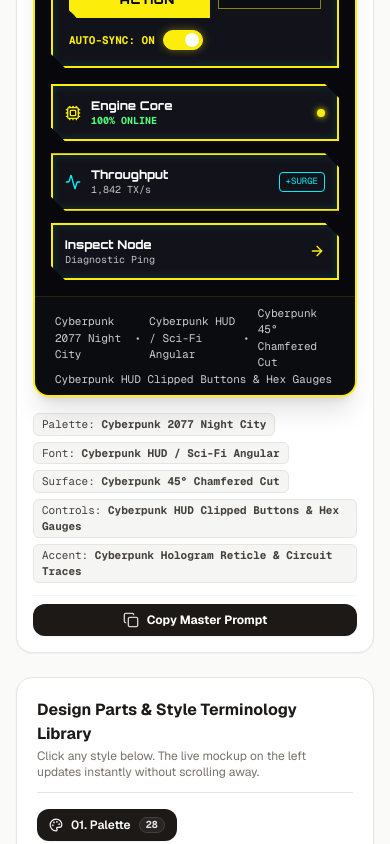
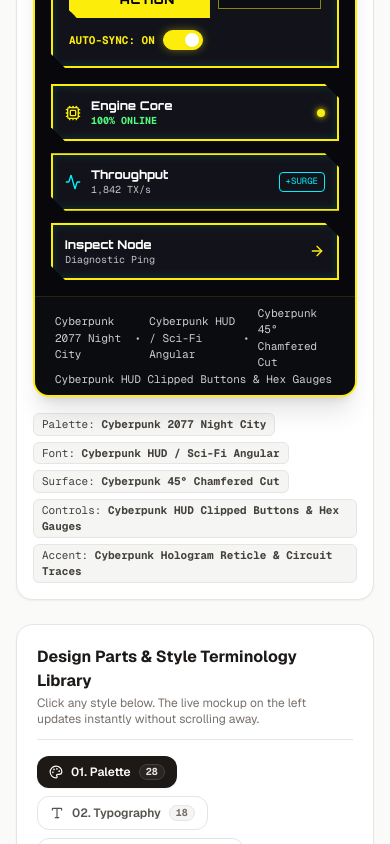
Before and after one commit to butageek/archetype, a Next.js app: page / in a window 390 px wide. Shown: the part 1156-2000 px from the top of the page. Built offline with nearby package versions, Linux system fonts and the light colour scheme; a web font is replaced by a local one.

Commit message:
fix(ui): remove duplicate master prompt copy bar and standardize button labeling

```diff
--- a/src/app/page.tsx
+++ b/src/app/page.tsx
@@ -135,7 +135,7 @@ export default function ArchetypeSynthesizerPage() {
               ) : (
                 <Sparkles className="w-3.5 h-3.5 text-amber-300" />
               )}
-              <span>{copiedCombined ? 'Copied Prompt!' : 'Copy Complete Prompt'}</span>
+              <span>{copiedCombined ? 'Copied Prompt!' : 'Copy Master Prompt'}</span>
             </button>
           </div>
         </div>
@@ -220,25 +220,6 @@ export default function ArchetypeSynthesizerPage() {
                     <span className="px-2 py-0.5 rounded-md bg-stone-100 text-stone-700 border border-stone-200">
                       Accent: <strong>{selection.accent.name}</strong>
                     </span>
-                  </div>
-
-                  {/* Big 1-Click Copy Bar */}
-                  <div className="pt-2 flex items-center justify-between gap-3 border-t border-stone-100">
-                    <div className="text-[11px] text-stone-500 hidden sm:block">
-                      Ready to paste into Cursor, Claude, or Antigravity
-                    </div>
-                    <button
-                      onClick={handleCopyCompletePrompt}
-                      className="w-full sm:w-auto px-4 py-2 bg-stone-900 hover:bg-black text-white text-xs font-bold rounded-xl cursor-pointer flex items-center justify-center gap-2 shadow-xs transition-transform active:scale-95 ml-auto"
-                      title="Copy synthesized master prompt"
-                    >
-                      {copiedCombined ? (
-                        <Check className="w-4 h-4 text-emerald-400 stroke-[3]" />
-                      ) : (
-                        <Copy className="w-4 h-4 text-stone-300" />
-                      )}
-                      <span>{copiedCombined ? 'Copied to Clipboard!' : 'Copy Master Prompt'}</span>
-                    </button>
                   </div>
                 </div>
               )}
```
